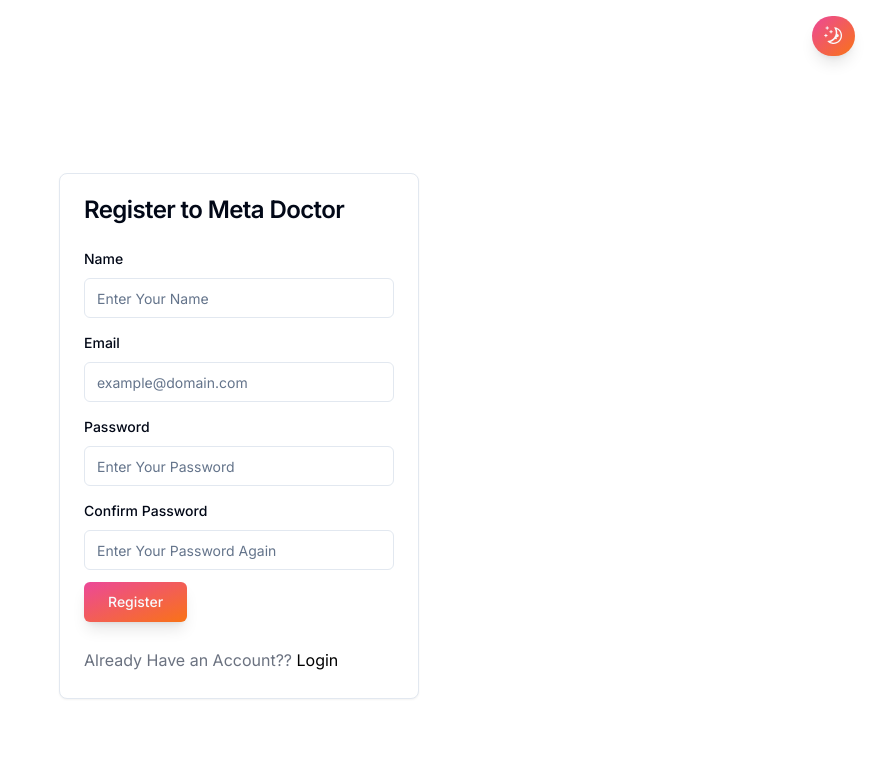
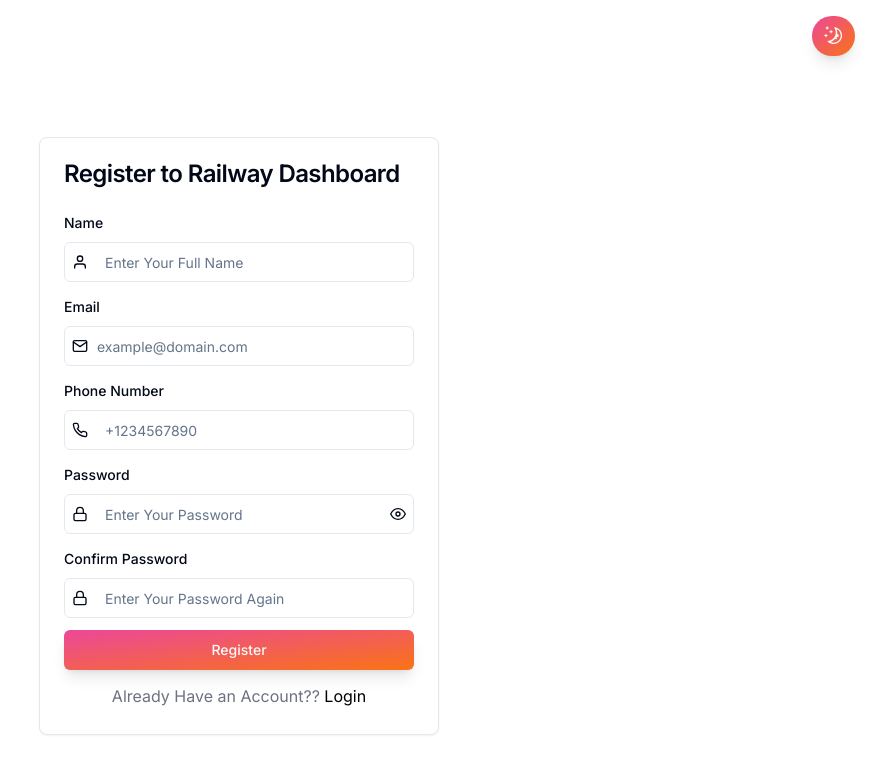
Before and after one commit to Priyanshu9898/MetaDoctor, a Next.js app in the folder client/: page /register in a window 1280 px wide. Shown: the top 774 px of the page, without its empty margins (401-1280 px from the left). Built offline with nearby package versions, Linux system fonts and the light colour scheme.

Commit message:
Register page updated

```diff
--- a/client/app/(auth)/register/page.tsx
+++ b/client/app/(auth)/register/page.tsx
@@ -27,6 +27,14 @@ import { z } from "zod";
 import Link from "next/link";
 import { zodResolver } from "@hookform/resolvers/zod";
 import { ReloadIcon } from "@radix-ui/react-icons";
+import {
+  FiUser,
+  FiMail,
+  FiPhone,
+  FiLock,
+  FiEye,
+  FiEyeOff,
+} from "react-icons/fi";
 
 const formSchema = z.object({
   name: z.string().min(1, {
@@ -46,10 +54,21 @@ const formSchema = z.object({
   confirmPassword: z.string().min(6, {
     message: "Password must be at least 6 characters.",
   }),
+  phone: z
+    .string()
+    .min(10, {
+      message: "Phone number must be at least 10 digits.",
+    })
+    .regex(/^\+?[1-9]\d{1,14}$/, {
+      message: "Invalid phone number format.",
+    }),
 });
 
-const Register = () => {
+const RegisterPage = () => {
   const [loading, setLoading] = useState<boolean>(false);
+  const [passwordShown, setPasswordShown] = useState(false);
+  const [confirmPasswordShown, setConfirmPasswordShown] = useState(false);
+
   const form = useForm<z.infer<typeof formSchema>>({
     resolver: zodResolver(formSchema),
     defaultValues: {
@@ -57,6 +76,7 @@ const Register = () => {
       email: "",
       password: "",
       confirmPassword: "",
+      phone: "",
     },
   });
 
@@ -65,6 +85,7 @@ const Register = () => {
     email: "",
     password: "",
     confirmPassword: "",
+    phone: "",
   });
 
   const handleChange = (e: React.ChangeEvent<HTMLInputElement>) => {
@@ -80,9 +101,9 @@ const Register = () => {
 
   return (
     <>
-      <Card className="w-[360px]">
+      <Card className="w-[400px]">
         <CardHeader>
-          <CardTitle>Register to Meta Doctor</CardTitle>
+          <CardTitle>Register to Railway Dashboard</CardTitle>
         </CardHeader>
         <CardContent>
           <Form {...form}>
@@ -94,7 +115,14 @@ const Register = () => {
                   <FormItem>
                     <Label>Name</Label>
                     <FormControl>
-                      <Input placeholder="Enter Your Name" {...field} />
+                      <div className="relative">
+                        <FiUser className="absolute left-2 top-[50%] transform -translate-y-[50%]" />
+                        <Input
+                          placeholder="Enter Your Full Name"
+                          {...field}
+                          className="pl-10"
+                        />
+                      </div>
                     </FormControl>
                     <FormMessage />
                   </FormItem>
@@ -108,7 +136,35 @@ const Register = () => {
                   <FormItem>
                     <Label>Email</Label>
                     <FormControl>
-                      <Input placeholder="example@domain.com" {...field} />
+                      <div className="relative">
+                        <FiMail className="absolute left-2 top-[50%] transform -translate-y-[50%]" />
+                        <Input
+                          placeholder="example@domain.com"
+                          {...field}
+                          className="pl-8"
+                        />
+                      </div>
+                    </FormControl>
+                    <FormMessage />
+                  </FormItem>
+                )}
+              />
+
+              <FormField
+                control={form.control}
+                name="phone"
+                render={({ field }) => (
+                  <FormItem>
+                    <Label>Phone Number</Label>
+                    <FormControl>
+                      <div className="relative">
+                        <FiPhone className="absolute left-2 top-[50%] transform -translate-y-[50%]" />
+                        <Input
+                          placeholder="+1234567890"
+                          {...field}
+                          className="pl-10"
+                        />
+                      </div>
                     </FormControl>
                     <FormMessage />
                   </FormItem>
@@ -122,11 +178,21 @@ const Register = () => {
                   <FormItem>
                     <Label>Password</Label>
                     <FormControl>
+                      <div className="relative">
+                        <FiLock className="absolute left-2 top-[50%] transform -translate-y-[50%]" />
                         <Input
                           placeholder="Enter Your Password"
-                        type="password"
+                          type={passwordShown ? "text" : "password"}
                           {...field}
+                          className="pl-10"
                         />
+                        <div
+                          className="absolute right-2 top-[50%] transform -translate-y-[50%] cursor-pointer"
+                          onClick={() => setPasswordShown(!passwordShown)}
+                        >
+                          {passwordShown ? <FiEyeOff /> : <FiEye />}
+                        </div>
+                      </div>
                     </FormControl>
                     <FormMessage />
                   </FormItem>
@@ -139,11 +205,16 @@ const Register = () => {
                   <FormItem>
                     <Label>Confirm Password</Label>
                     <FormControl>
+                      <div className="relative">
+                        <FiLock className="absolute left-2 top-[50%] transform -translate-y-[50%]" />
                         <Input
                           placeholder="Enter Your Password Again"
                           type="password"
                           {...field}
+                          className="pl-10"
                         />
+
+                      </div>
                     </FormControl>
                     <FormMessage />
                   </FormItem>
@@ -153,7 +224,7 @@ const Register = () => {
               <Button
                 disabled={loading}
                 type="submit"
-                className="p-3 px-6 rounded-md shadow-lg transform transition duration-300 ease-in-out hover:scale-110 focus:outline-none  from-pink-500 to-orange-500  dark:from-blue-500 dark:to-purple-600 bg-gradient-to-br hover:bg-gradient-to-bl dark:bg-gradient-to-br"
+                className="w-full p-3 px-6 rounded-md shadow-lg transform transition duration-300 ease-in-out hover:scale-110 focus:outline-none  from-pink-500 to-orange-500  dark:from-blue-500 dark:to-purple-600 bg-gradient-to-br hover:bg-gradient-to-bl dark:bg-gradient-to-br"
               >
                 {loading && (
                   <>
@@ -162,11 +233,7 @@ const Register = () => {
                 )}
                 Register
               </Button>
-            </form>
-          </Form>
-        </CardContent>
-        <CardFooter className="flex-col items-start justify-center">
-          <p className="leading-7 [&:not(:first-child)]:mt-6 text-gray-500">
+              <p className="leading-7 [&:not(:first-child)]:mt-6 text-gray-500 text-center">
                 Already Have an Account??{" "}
                 <Link
                   href="/login"
@@ -175,10 +242,12 @@ const Register = () => {
                   Login
                 </Link>
               </p>
-        </CardFooter>
+            </form>
+          </Form>
+        </CardContent>
       </Card>
     </>
   );
 };
 
-export default Register;
+export default RegisterPage;
```
Lines whose indentation alone changed are shown as unchanged.
